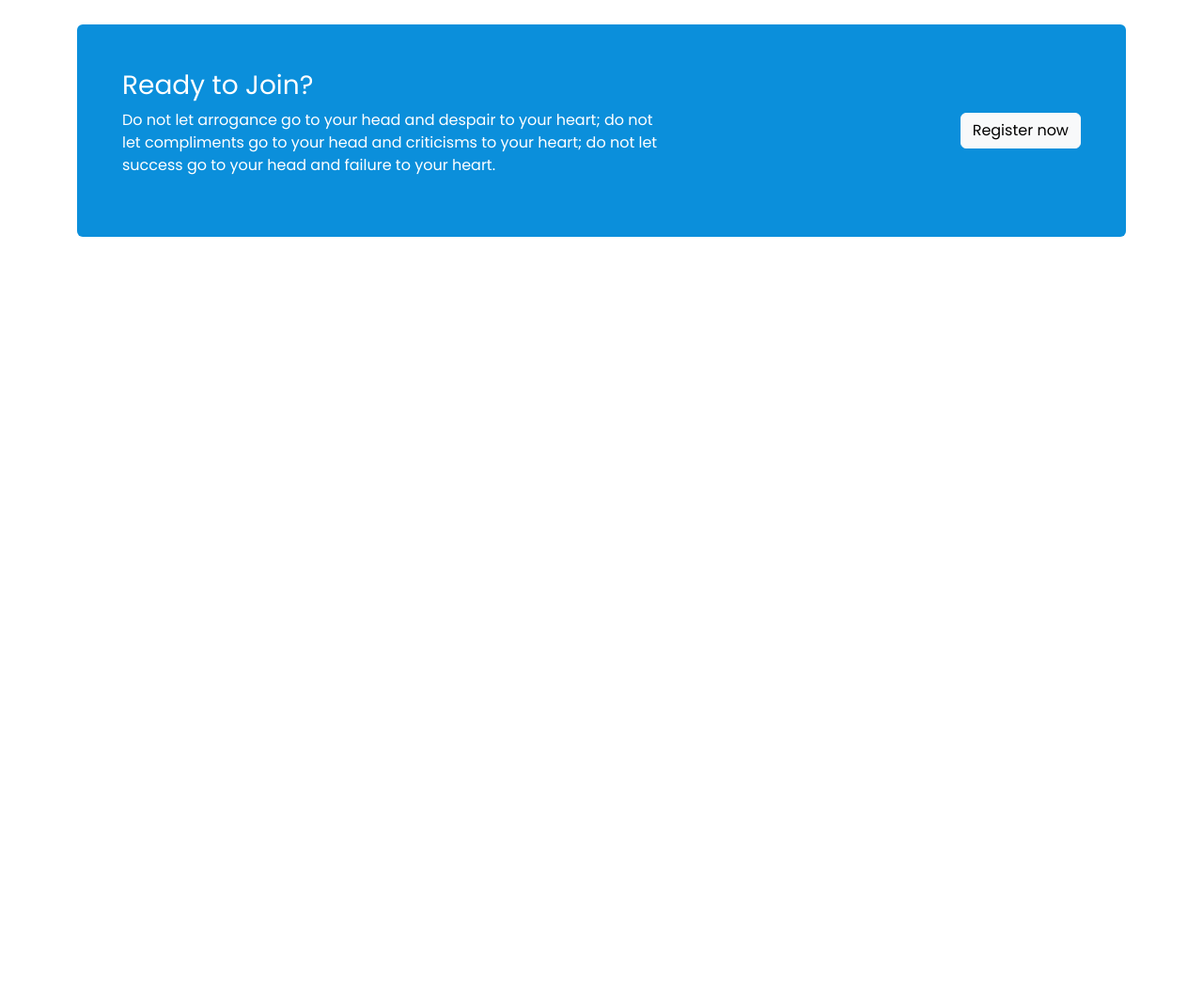
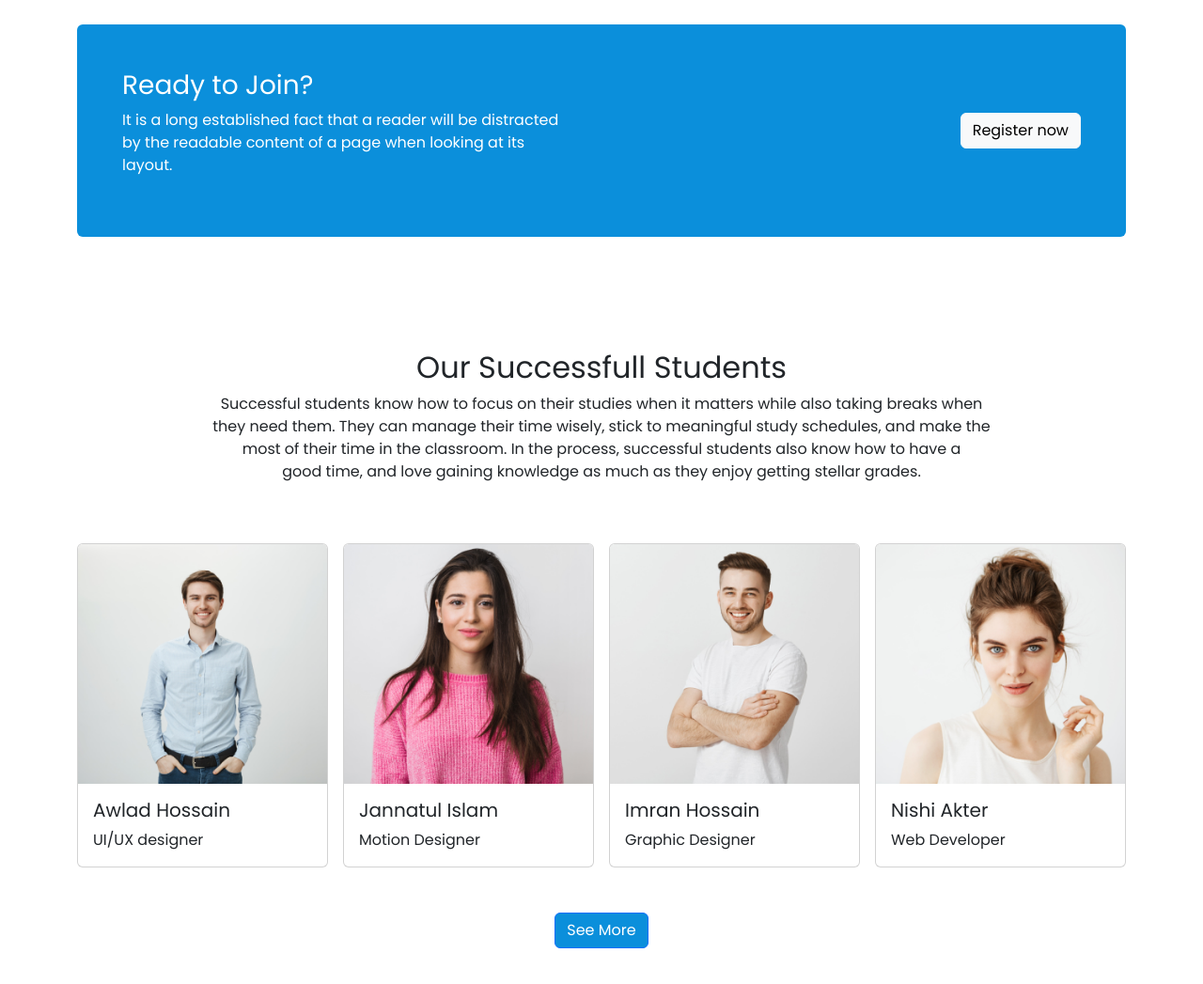
Before and after one commit to Arafkhan1/Assignment-three-digital-learning, a plain HTML site: page index.html in a window 1280 px wide. Shown: the part 2554-3601 px from the top of the page at 94% size. Before the commit the page ends 2854 px from the top, so only its background shows below. Drawn offline with nearby package versions, Linux system fonts and the light colour scheme; a web font is replaced by a local one.

Commit message:
students card design

```diff
--- a/index.html
+++ b/index.html
@@ -311,12 +311,10 @@
                 <div class="col-lg-7 col-md-7 col-sm-12 bg-primary bg-opacity-10 p-5 d-flex align-items-center">
                     <div>
                         <h2>Explore The E-Learning Institute</h2>
-                        <p>There are many variations of passages of Lorem Ipsum available, but the
-                            majority have suffered alteration in some form, by injected humour, or
-                            randomised words which don't look even slightly believable. If you are going
-                            to use a passage of Lorem Ipsum, you need to be sure
-                            Anything embarrassing hidden in the middle of text. All the Lorem Ipsum
-                            generators on the Internet tend to repeat predefined
+                        <p>Elearning Developer with 5 years of experience in developing and dellvering technical
+                            eleaming courses on techincal concepts that support the New Shepard capsule, propulsion
+                            module, and ground systems, and also Ensuring elearning cousew are is fully compatible with
+                            our learning management system.
                         </p>
                         <div class="d-flex justify-content-between">
                             <div>
@@ -345,8 +343,8 @@
             <div class="d-flex flex-column flex-lg-row justify-content-between align-items-center">
                 <div class="text-white me-lg-5">
                     <h3>Ready to Join?</h3>
-                    <p>Do not let arrogance go to your head and despair to your heart; do not let compliments go to your
-                        head and criticisms to your heart; do not let success go to your head and failure to your heart.
+                    <p>It is a long established fact that a reader will be distracted by the readable content of a page
+                        when looking at its layout.
                     </p>
                 </div>
                 <div class="w-100 d-lg-flex justify-content-end">
@@ -393,6 +391,69 @@
 
         </section>
         <!-- ready to join end  -->
+
+        <!-- successfull students view card design start -->
+
+        <section id="success" class="my-4 py-4">
+            <div class="text-center p-5">
+                <h2>Our Successfull Students</h2>
+                <p>Successful students know how to focus on their studies when it matters while also taking breaks when
+                    <br>
+                    they need them. They can manage their time wisely, stick to meaningful study schedules, and make the
+                    <br>
+                    most of their time in the classroom. In the process, successful students also know how to have a
+                    <br>
+                    good time, and love gaining knowledge as much as they enjoy getting stellar grades.
+                </p>
+            </div>
+            <div>
+                <div class="row row-cols-lg-4 row-cols-md-2 row-cols-sm-1 g-3">
+                    <div>
+                        <div class="card">
+                            <img src="images/student/student-1.png" class="card-img-top" alt="...">
+                            <div class="card-body">
+                                <h5 class="card-title">Awlad Hossain</h5>
+                                <p class="card-text">UI/UX designer</p>
+                            </div>
+                        </div>
+                    </div>
+                    <div>
+                        <div class="card">
+                            <img src="images/student/student-2.png" class="card-img-top" alt="...">
+                            <div class="card-body">
+                                <h5 class="card-title">Jannatul Islam</h5>
+                                <p class="card-text">Motion Designer</p>
+                            </div>
+                        </div>
+                    </div>
+                    <div>
+                        <div class="card">
+                            <img src="images/student/student-3.png" class="card-img-top" alt="...">
+                            <div class="card-body">
+                                <h5 class="card-title">Imran Hossain</h5>
+                                <p class="card-text">Graphic Designer</p>
+                            </div>
+                        </div>
+                    </div>
+                    <div>
+                        <div class="card">
+                            <img src="images/student/student-4.png" class="card-img-top" alt="...">
+                            <div class="card-body">
+                                <h5 class="card-title">Nishi Akter</h5>
+                                <p class="card-text">Web Developer</p>
+                            </div>
+                        </div>
+                    </div>
+                </div>
+            </div>
+            <div class="d-flex justify-content-center my-5">
+                <button class="btn btn-primary custom-btn">See More</button>
+            </div>
+        </section>
+
+        <!-- students view card design end -->
+
+
     </main>
     <script src="https://cdn.jsdelivr.net/npm/bootstrap@5.2.0/dist/js/bootstrap.bundle.min.js"
         integrity="sha384-A3rJD856KowSb7dwlZdYEkO39Gagi7vIsF0jrRAoQmDKKtQBHUuLZ9AsSv4jD4Xa"
```
